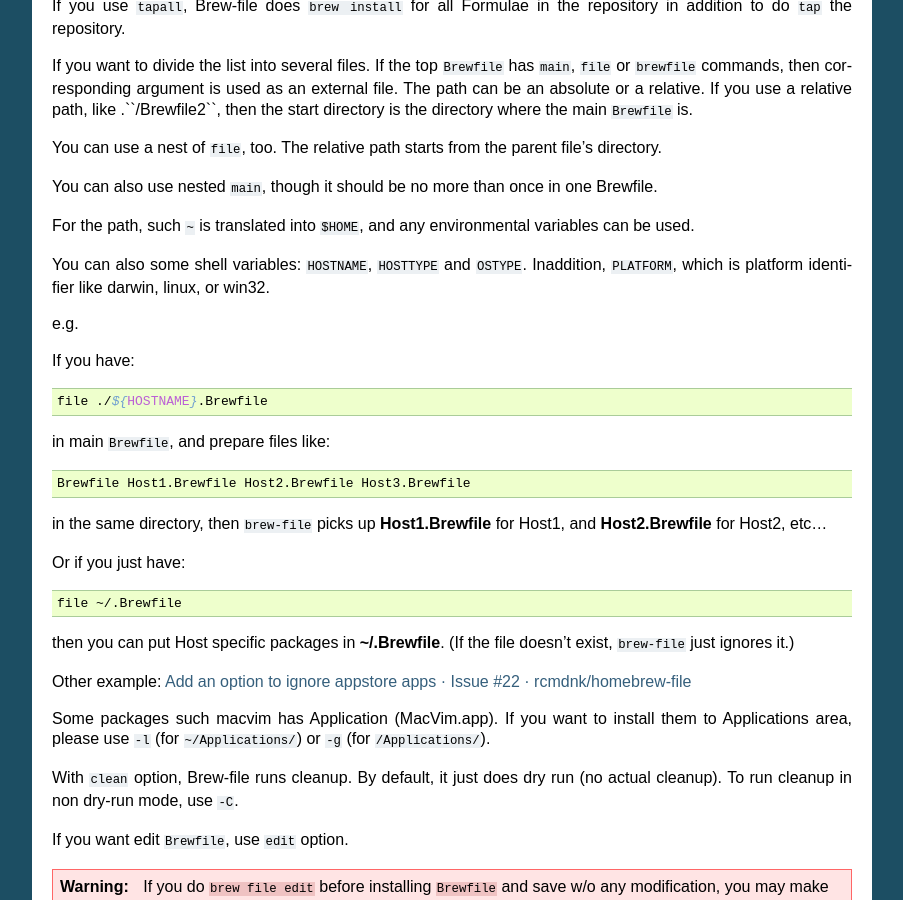
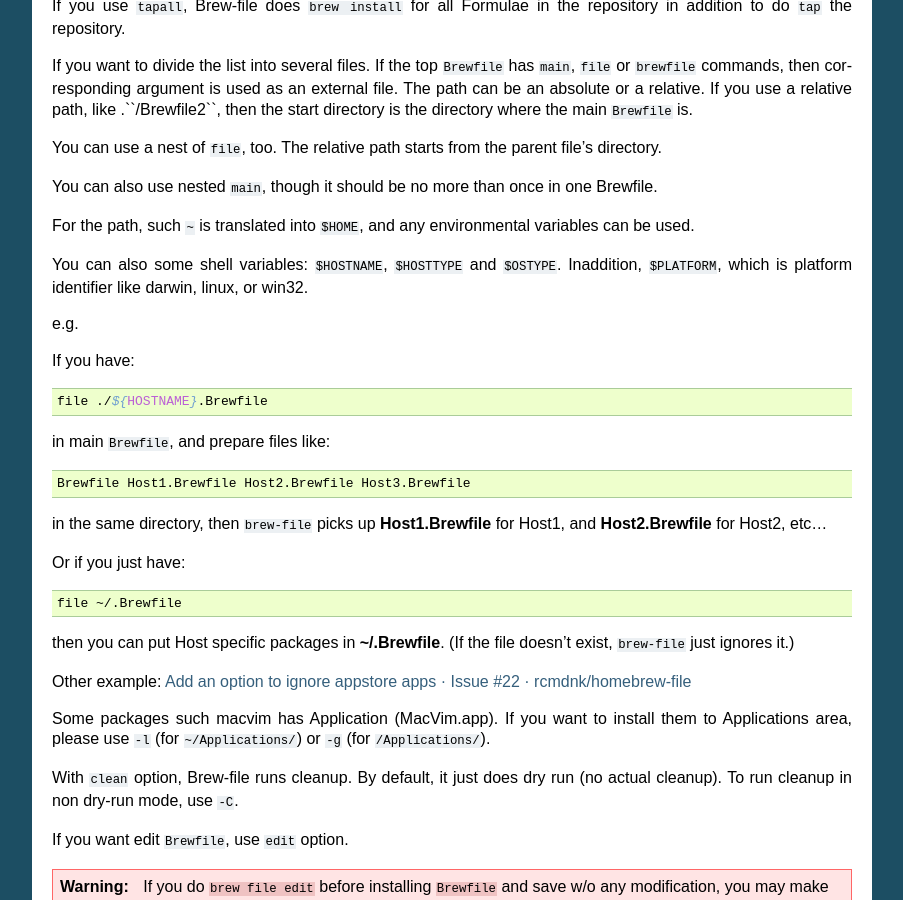
Before and after one commit to rcmdnk/homebrew-file, a Sphinx documentation site: the page built from docs/usage.rst, in a window 1280 px wide and 900 px high, scrolled down 1669 px. Shown: the whole window, without its empty margins (198-1101 px from the left). Built offline with Sphinx 7.4.7, drawn with Linux system fonts in a browser that asks for light colours.

```diff
--- a/docs/usage.rst
+++ b/docs/usage.rst
@@ -107,8 +107,8 @@ though it should be no more than once in one Brewfile.
 For the path, such ``~`` is translated into ``$HOME``,
 and any environmental variables can be used.
 
-You can also some shell variables: ``HOSTNAME``, ``HOSTTYPE`` and ``OSTYPE``.
-Inaddition, ``PLATFORM``, which is platform identifier like
+You can also some shell variables: ``$HOSTNAME``, ``$HOSTTYPE`` and ``$OSTYPE``.
+Inaddition, ``$PLATFORM``, which is platform identifier like
 darwin, linux, or win32.
 
 e.g.
```
